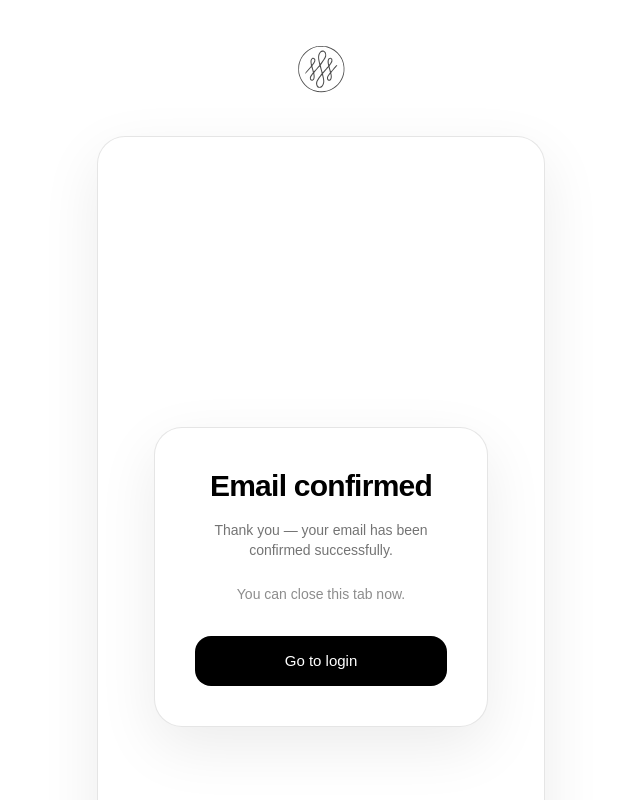
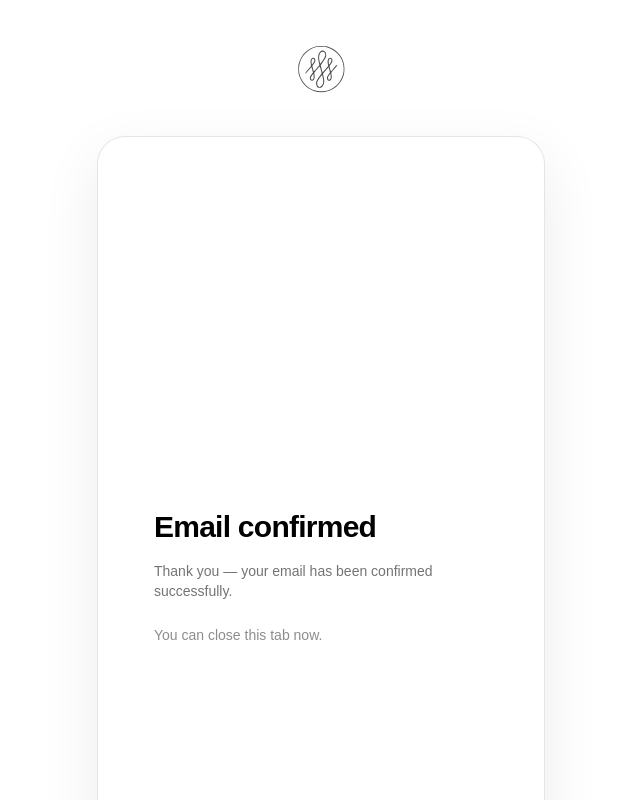
Before and after one commit to 3S-Clean/3s-clean-app, a Next.js app: page /confirmed in a window 1280 px wide. Shown: the top 800 px of the page, without its empty margins (319-959 px from the left). Built offline with nearby package versions, Linux system fonts and the light colour scheme.

Commit message:
feat: new login

```diff
--- a/app/(auth)/confirmed/page.tsx
+++ b/app/(auth)/confirmed/page.tsx
@@ -1,9 +1,7 @@
-import Link from "next/link";
-
 export default function ConfirmedPage() {
     return (
         <main className="min-h-screen px-4 py-10 flex items-center justify-center bg-white">
-            <div className="w-full max-w-md rounded-[28px] border border-black/10 bg-white shadow-[0_20px_60px_rgba(0,0,0,0.08)] p-8 md:p-10 text-center">
+            <div>
                 <h1 className="text-3xl font-semibold tracking-tight text-black">Email confirmed</h1>
                 <p className="mt-4 text-sm text-black/55">
                     Thank you — your email has been confirmed successfully.
@@ -13,12 +11,6 @@ export default function ConfirmedPage() {
                     You can close this tab now.
                 </p>
 
-                <Link
-                    href="/login?confirmed=1"
-                    className="mt-8 inline-flex w-full items-center justify-center rounded-2xl bg-black py-3.5 text-[15px] font-medium text-white hover:bg-black/90"
-                >
-                    Go to login
-                </Link>
             </div>
         </main>
     );
```
